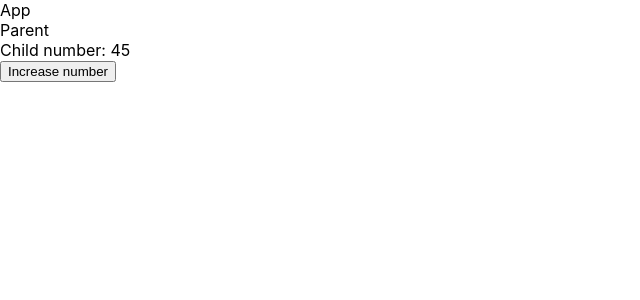
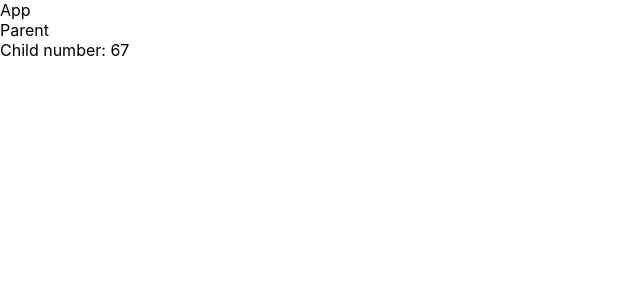
Before and after one commit to Kinza-Raza/react-demo-context, a React (Create React App) app: page / in a window 1280 px wide. Shown: the top 300 px of the page, without its empty margins (0-640 px from the left). Built offline with nearby package versions, Linux system fonts and the light colour scheme.

Commit message:
master branch

```diff
--- a/src/App.js
+++ b/src/App.js
@@ -2,15 +2,19 @@ import React from 'react';
 import './Parent.css';
 import Parent from './Parent.js';
 import Child from './Child.js';
+import valueContext from './valueContext.js';
 
 function App(props) {
 
-    let [number, setNumber] = React.useState(45);
+    //let [number, setNumber] = React.useState(45);
   return (
-    <div> App
-      <Parent num={number}></Parent>
-      <button onClick={ ()=> {setNumber(++number)} }>Increase number</button>
-    </div>
+
+    <valueContext.Provider value={67}>
+        <div> App
+      <Parent ></Parent>
+        </div>
+    </valueContext.Provider>
+
   );
 }
 
--- a/src/Child.js
+++ b/src/Child.js
@@ -1,9 +1,13 @@
 import React from 'react';
+import valueContext from './valueContext.js';
 //import './App.css';
 
 function Child(props) {
+
+    let val = React.useContext(valueContext);
+
   return (
-    <div> Child number: {props.num}</div>
+    <div> Child number: {val}</div>
   );
 }
 
--- a/src/Parent.js
+++ b/src/Parent.js
@@ -5,7 +5,7 @@ import Child from './Child.js';
 function Parent(props) {
   return (
     <div>Parent
-      <Child num = {props.num}></Child>
+      <Child></Child>
     </div>
   );
 }
--- /dev/null
+++ b/src/valueContext.js
@@ -0,0 +1,5 @@
+import React from 'react';
+
+const valueContext = React.createContext(45);
+
+export default valueContext;
```
